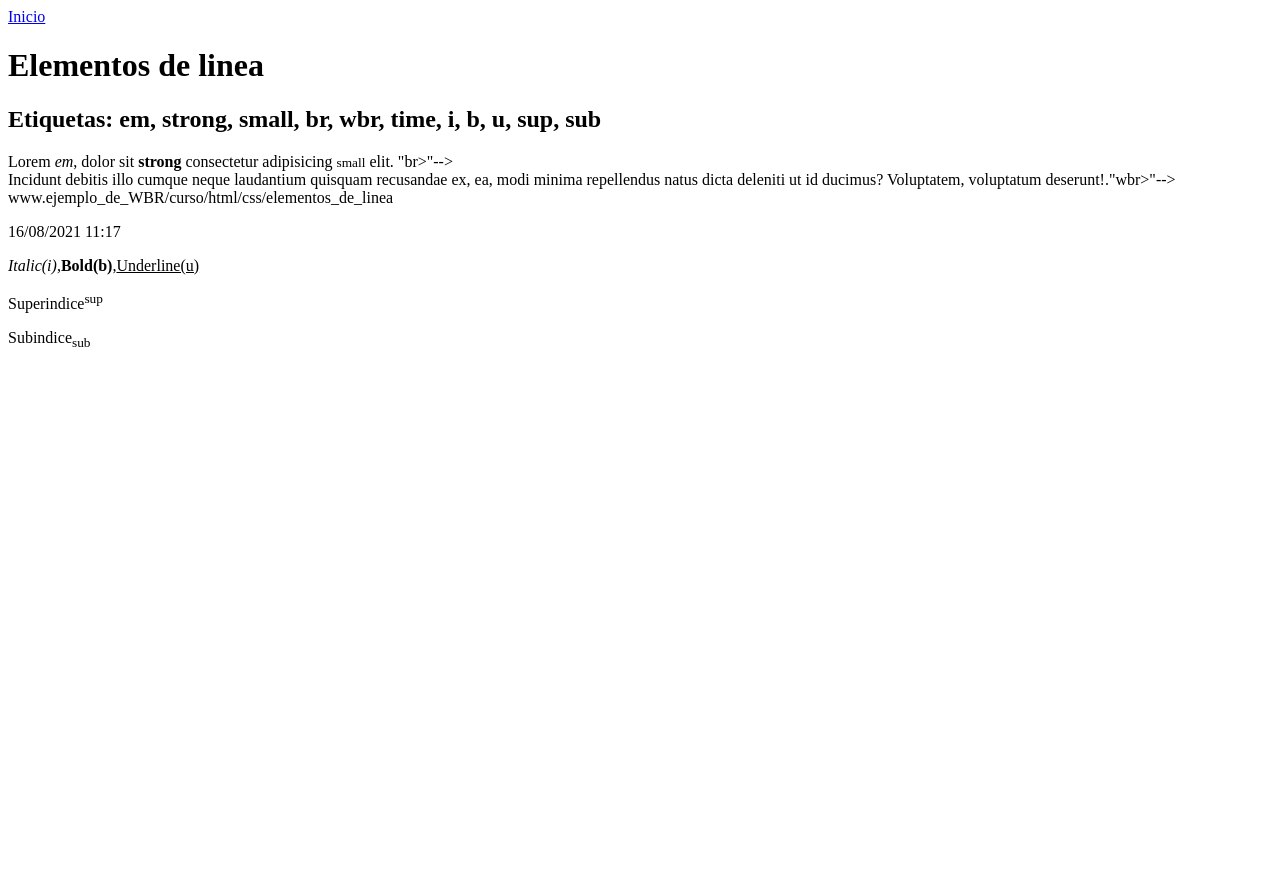
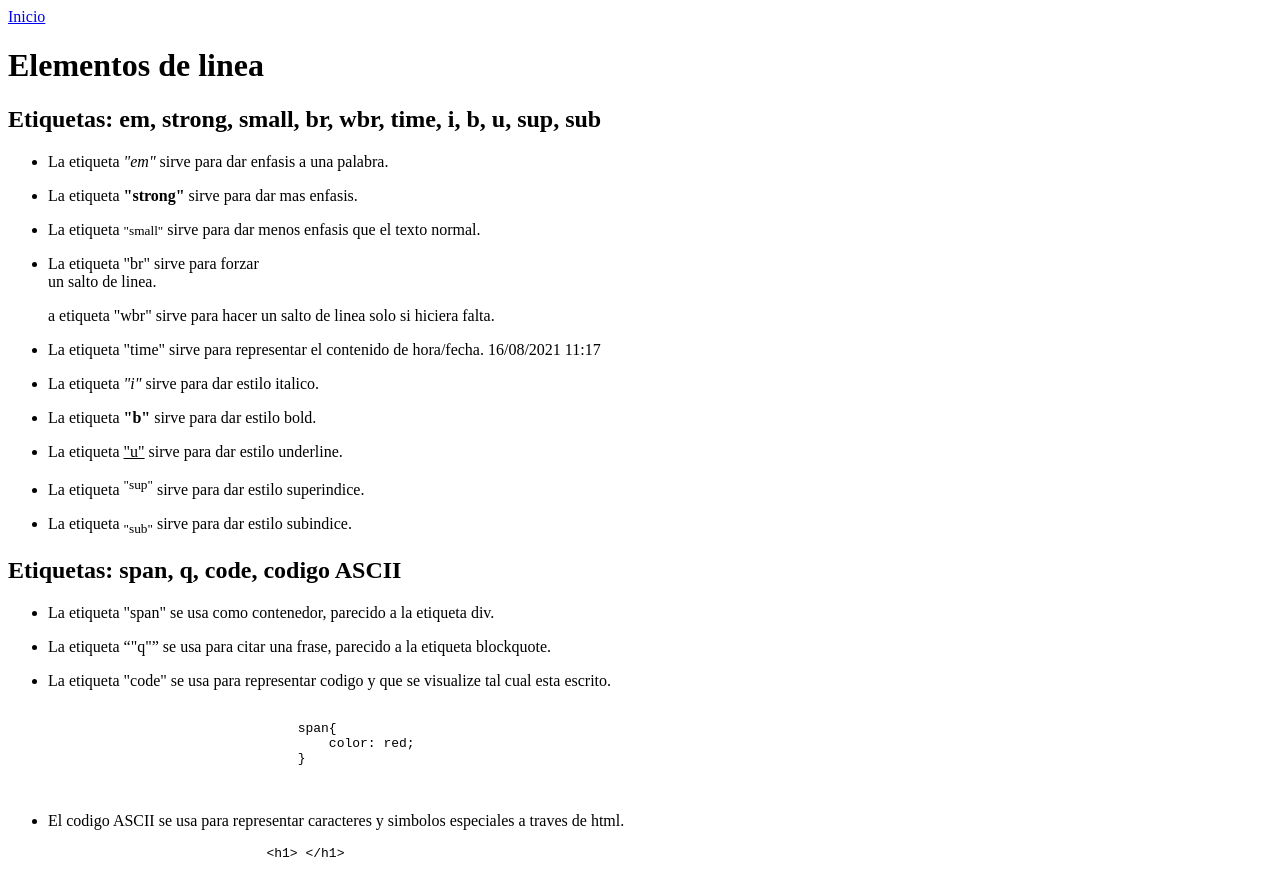
Before and after one commit to sedarmek/curso-html-2020, a plain HTML site: page elementos-de-linea.html in a window 1280 px wide. Before the commit the page ends 800 px from the top, so only its background shows below. Drawn offline with Linux system fonts and the light colour scheme.

Commit message:
Se agrega otro subtema con mas etiquetas de linea en elementos-de-linea.html

```diff
--- a/elementos-de-linea.html
+++ b/elementos-de-linea.html
@@ -24,18 +24,60 @@
             u -> underline
             sup -> superindice
             sub -> subindice
+
+            span -> funciona como contenedor igual que div.
+            q -> funciona como blockquote,citar.
+            code -> para codigo que quieres que sea visto tal cual por el usuario.
+            ASCII -> entidad especial en html (https://ascii.cl/es/codigos-html.htm pagina para ver tabla completa)
     -->
     <main>
         <section>
-            <header>
-                <h2>Etiquetas: em, strong, small, br, wbr, time, i, b, u, sup, sub</h2>
-            </header>
 
-            <p>Lorem <em>em</em>, dolor sit <strong>strong</strong> consectetur adipisicing <small>small</small> elit. "br>"--><br> Incidunt debitis illo cumque neque laudantium quisquam recusandae ex, ea, modi minima repellendus natus dicta deleniti ut id ducimus? Voluptatem, voluptatum deserunt!."wbr>"--> www.ejemplo_de_WBR/<wbr>curso/<wbr>html/<wbr>css/<wbr>elementos_de_linea</p>
-            <time>16/08/2021 11:17</time>
-            <p><i>Italic(i)</i>,<b>Bold(b)</b>,<u>Underline(u)</u></p>
-            <p>Superindice<sup>sup</sup></p>
-            <p>Subindice<sub>sub</sub></p>
+            <article>
+                <header>
+                    <h2>Etiquetas: em, strong, small, br, wbr, time, i, b, u, sup, sub</h2>
+                </header>
+
+                <ul>
+                    <li><p>La etiqueta <em>"em"</em> sirve para dar enfasis a una palabra.</p></li>
+                    <li><p>La etiqueta <strong>"strong"</strong> sirve para dar mas enfasis.</p></li>
+                    <li><p>La etiqueta <small>"small"</small> sirve para dar menos enfasis que el texto normal.</p></li>
+                    <li><p>La etiqueta "br" sirve para forzar <br>un salto de linea.</p></li>
+                    <li<p>a etiqueta "wbr" sirve para hacer <wbr>un salto de linea solo si hiciera falta.</p></li>
+                    <li><p>La etiqueta "time" sirve para representar el contenido de hora/fecha. <time>16/08/2021 11:17</time></p></li>
+                    <li><p>La etiqueta <i>"i"</i> sirve para dar estilo italico.</p></li>
+                    <li><p>La etiqueta <b>"b"</b> sirve para dar estilo bold.</p></li>
+                    <li><p>La etiqueta <u>"u"</u> sirve para dar estilo underline.</p></li>
+                    <li><p>La etiqueta <sup>"sup"</sup> sirve para dar estilo superindice.</p></li>
+                    <li><p>La etiqueta <sub>"sub"</sub> sirve para dar estilo subindice.</p></li>
+                </ul>
+            </article>
+
+            <article>
+                <header>
+                    <h2>Etiquetas: span, q, code, codigo ASCII</h2>
+                </header>
+
+                <ul>
+                    <li><p>La etiqueta <span>"span"</span> se usa como contenedor, parecido a la etiqueta div.</p></li>
+                    <li><p>La etiqueta <q cite="https://www.citas/cortas.html">"q"</q> se usa para citar una frase, parecido a la etiqueta blockquote.</p></li>
+                    <li><p>La etiqueta "code" se usa para representar codigo y que se visualize tal cual esta escrito.</p>
+                        <pre>
+                            <code>
+                                span{
+                                    color: red;
+                                }
+                            </code>
+                        </pre>
+                    </li>
+                    <li><p>El codigo ASCII se usa para representar caracteres y simbolos especiales a traves de html.</p>
+                        <pre>
+                            <code>&#60h1&#62 &#60/h1&#62</code>
+                        </pre>
+                    </li>
+                </ul>
+            </article>
+
         </section>
     </main>
 </body>
```
